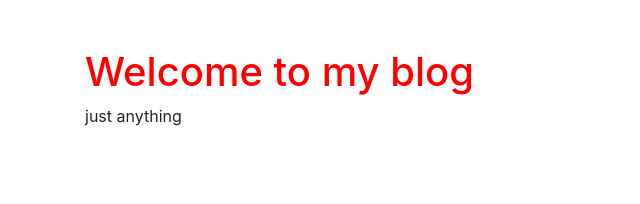
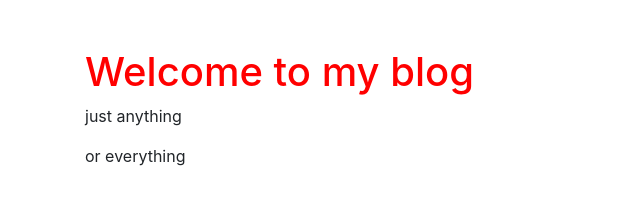
Before and after one commit to gathu1/my_blog1, a plain HTML site: page index.html in a window 1280 px wide. Shown: the whole page, without its empty margins (0-640 px from the left). Drawn offline with nearby package versions, Linux system fonts and the light colour scheme.

Commit message:
add or everything

```diff
--- a/index.html
+++ b/index.html
@@ -11,6 +11,7 @@
     <div class="container mt-5">
         <h1>Welcome to my blog</h1>
         <p>just anything</p>
+        <p>or everything</p>
     </div>
 </body>
 </html>
```
